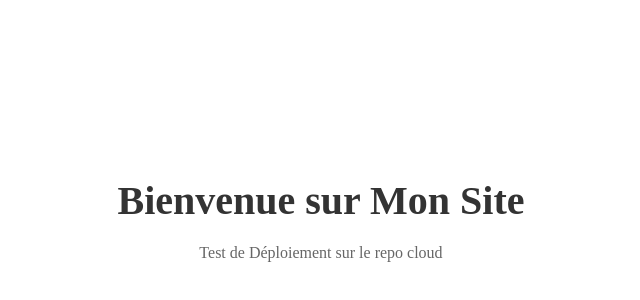
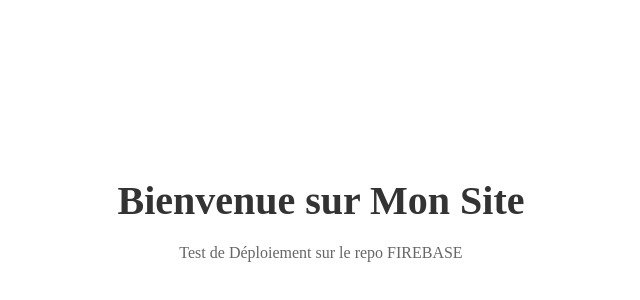
Before and after one commit to Driss2102/firebase, a website: page public/index.html in a window 1280 px wide. Shown: the part 186-486 px from the top of the page, 319-959 px from the left. Drawn offline with Linux system fonts and the light colour scheme.

Commit message:
test deploye

```diff
--- a/public/index.html
+++ b/public/index.html
@@ -9,7 +9,7 @@
   <body>
     <div class="welcome-container">
       <h1 id="welcome-heading">Bienvenue sur Mon Site</h1>
-      <p>Test de Déploiement sur le repo cloud</p>
+      <p>Test de Déploiement sur le repo FIREBASE </p>
     </div>
 
     <script src="script.js"></script>
```
